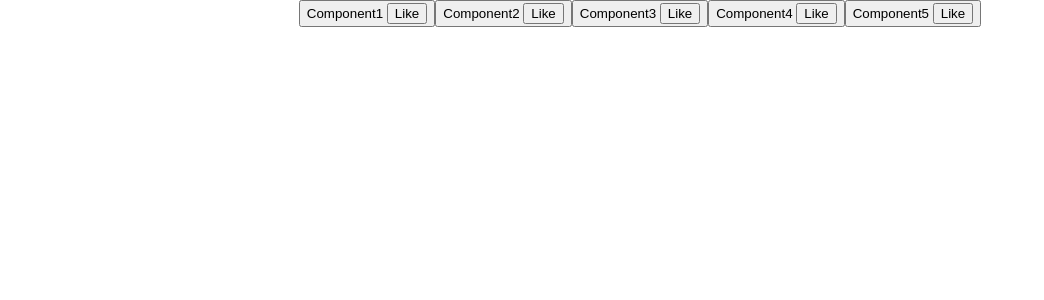
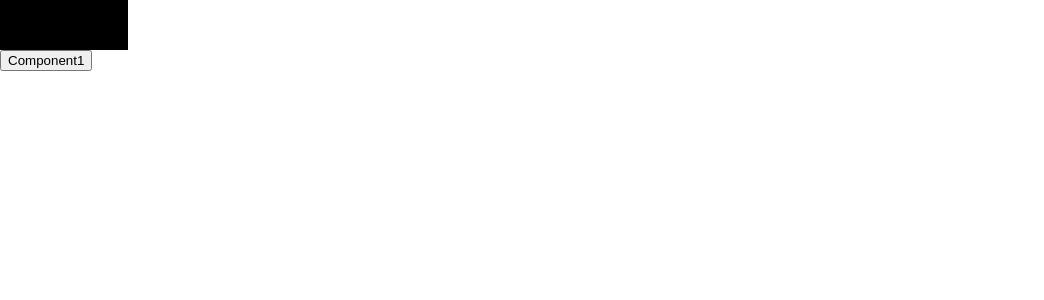
Before and after one commit to johnsn27/10percent, a React (Create React App) app in the folder favourites/: page / in a window 1280 px wide. Shown: the top 300 px of the page, without its empty margins (0-1044 px from the left). Built offline with nearby package versions, Linux system fonts and the light colour scheme.

Commit message:
Single component with hover button

```diff
--- a/favourites/package.json
+++ b/favourites/package.json
@@ -3,7 +3,9 @@
   "version": "0.1.0",
   "private": true,
   "dependencies": {
+    "@bbc/igm-btn": "^2.0.0",
     "favorite-star": "^0.1.5",
+    "node-sass": "^4.12.0",
     "react": "^16.8.6",
     "react-cookie": "^4.0.0",
     "react-dom": "^16.8.6",
--- /dev/null
+++ b/favourites/src/blockButton/blockButton.js
@@ -0,0 +1,25 @@
+import React from 'react';
+import PropTypes from 'prop-types';
+import './blockButton.scss';
+
+function blockButton({ id, type, tabIndex, className, text }) {
+  return (
+    <button
+      id={id}
+      type={type}
+      tab-index={tabIndex}
+      className={className}
+      onClick={() => console.log("clicked")}
+    >
+      <span>{text}</span>
+    </button>
+  );
+}
+
+blockButton.propTypes = {
+  id: PropTypes.string.isRequired,
+  className: PropTypes.string.isRequired,
+  text: PropTypes.string.isRequired,
+}
+
+export default blockButton;
--- /dev/null
+++ b/favourites/src/blockButton/blockButton.scss
@@ -0,0 +1,20 @@
+.outerDiv {
+  background: black;
+  width:10%;
+}
+
+.top {
+  height: 50px;
+}
+.divbutton {
+  height: 10px;
+  background: white;
+}
+
+button {
+  display: none;
+}
+
+.outerDiv:hover button {
+  display: block;
+}
--- a/favourites/src/likes.js
+++ b/favourites/src/likes.js
@@ -1,78 +1,36 @@
 import React from 'react';
+import Btn from './blockButton/blockButton.js';
 
 class Likes extends React.Component {
 
-  constructor(props){
+  constructor(props) {
 
     super(props);
-    this.state ={
+    this.state = {
       isFav1: true,
-      isFav2: true,
-      isFav3: true,
-      isFav4: true,
-      isFav5: true,
     }
     this.updateLikes1 = this.updateLikes1.bind(this);
-    this.updateLikes2 = this.updateLikes2.bind(this);
-    this.updateLikes3 = this.updateLikes3.bind(this);
-    this.updateLikes4 = this.updateLikes4.bind(this);
-    this.updateLikes5 = this.updateLikes5.bind(this);
   }
 
   updateLikes1() {
     console.log("1");
-      this.setState((prevState, props) => {
-        return {
-          isFav1: !prevState.isFav1,
-        };
-      });
-  }
-  updateLikes2() {
-    console.log("2");
-      this.setState((prevState, props) => {
-        return {
-          isFav2: !prevState.isFav2,
-        };
-      });
-  }
-  updateLikes3() {
-    console.log("3");
-      this.setState((prevState, props) => {
-        return {
-          isFav3: !prevState.isFav3,
-        };
-      });
-  }
-  updateLikes4() {
-    console.log("4");
-      this.setState((prevState, props) => {
-        return {
-          isFav4: !prevState.isFav4,
-        };
-      });
-  }
-  updateLikes5() {
-    console.log("5");
-      this.setState((prevState, props) => {
-        return {
-          isFav5: !prevState.isFav5,
-        };
-      });
+    this.setState((prevState, props) => {
+      return {
+        isFav1: !prevState.isFav1,
+      };
+    });
   }
 
-  render(){
+  render() {
     console.log(this.state.isFav1);
-    console.log(this.state.isFav2);
-    console.log(this.state.isFav3);
-    console.log(this.state.isFav4);
-    console.log(this.state.isFav5);
-    return(
-      <div>
-        <button> Component1 <button onClick={this.updateLikes1}>Like</button></button>
-        <button> Component2 <button onClick={this.updateLikes2}>Like</button></button>
-        <button> Component3 <button onClick={this.updateLikes3}>Like</button></button>
-        <button> Component4 <button onClick={this.updateLikes4}>Like</button></button>
-        <button> Component5 <button onClick={this.updateLikes5}>Like</button></button>
+    return (
+      <div class="outerDiv">
+        <div class="top">
+        </div>
+        <div class="divbutton">
+          <Btn id="Component1" type="primary" tab-index="1" className="Button" text="Component1">
+          </Btn>
+        </div>
       </div>
     );
 
```
Also changed, not shown: 1 other file (tests, documents, lock files or other folders).
